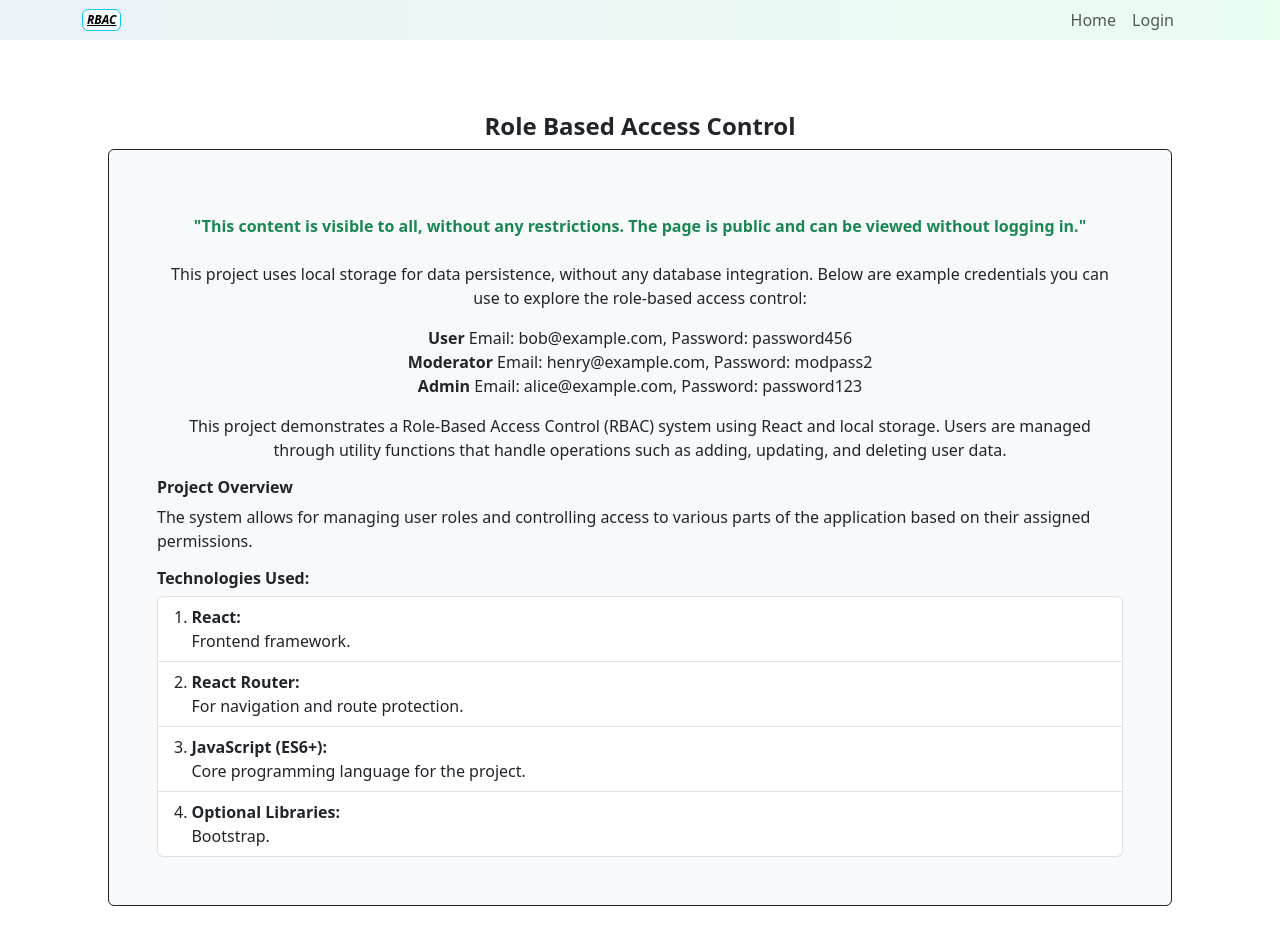
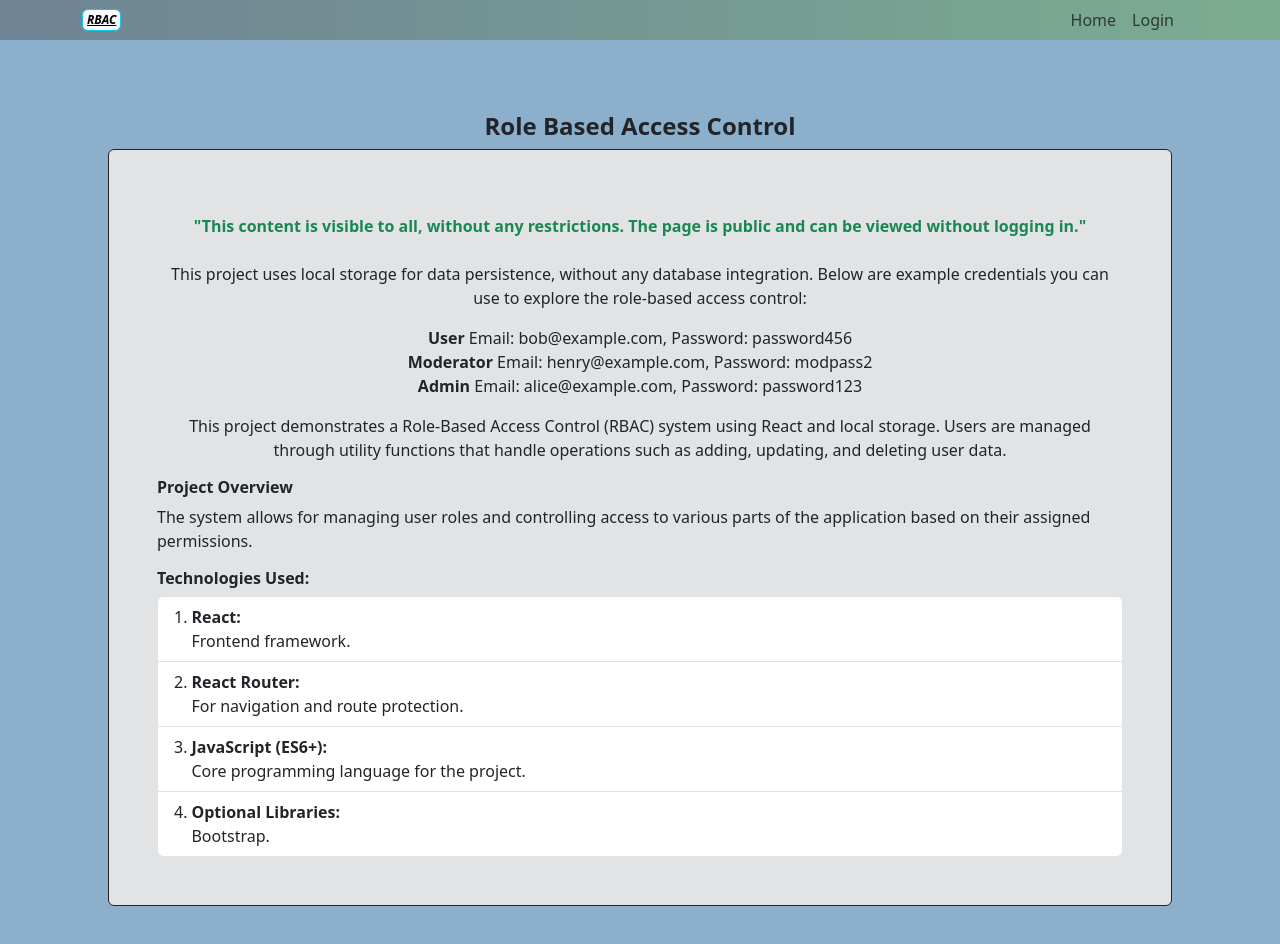
Before and after one commit to danutnanu/RoleBasedAccessControl, a React (Vite) app: page / in a window 1280 px wide. Shown: the top 944 px of the page. Built offline with nearby package versions, Linux system fonts and the light colour scheme.

Commit message:
Update color, margin, and padding

```diff
--- a/src/components/Navbar.css
+++ b/src/components/Navbar.css
@@ -1,3 +1,3 @@
 .navbar {
-  background: linear-gradient(90deg, rgb(236, 242, 247) 0%, rgb(234, 253, 241) 100%);
+  background: linear-gradient(90deg, rgba(55, 84, 108, 0.633) 0%, rgba(74, 149, 101, 0.625) 100%);
 }
--- a/src/components/pages/Home.jsx
+++ b/src/components/pages/Home.jsx
@@ -70,9 +70,9 @@ function Home() {
   return (
     <div>
       <section id="home">
-        <div className='mt-5 m-2 mx-md-5 p-lg-5'>
+        <div className='mt-5 mx-md-5 p-lg-5'>
           <p className='h4 fw-bold text-center mb-2 rounded'>Role Based Access Control</p>
-          <div className='text-start mx-0 p-3 pt-2 border border-dark rounded bg-light p-lg-5'>
+          <div className='text-start mx-0 p-3 pt-2 border border-dark rounded bg-secondary-subtle p-lg-5'>
             <p className='fw-bold text-center text-success mb-4 mt-3'>
               "This content is visible to all, without any restrictions. The page is public and can be viewed without logging in."
             </p>
--- a/src/index.css
+++ b/src/index.css
@@ -8,4 +8,5 @@
 
 body {
   min-width: 320px;
+  background-color: #6c98bec6;
 }
```
